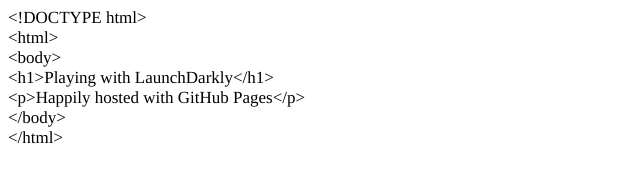
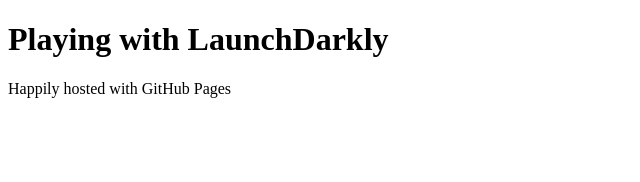
Before and after one commit to ajones05/ajones05.github.io, a plain HTML site: page index.html in a window 1280 px wide. Shown: the whole page, without its empty margins (0-640 px from the left). Drawn offline with Linux system fonts and the light colour scheme.

Commit message:
initial commit

```diff
--- a/index.html
+++ b/index.html
@@ -1,23 +1,7 @@
-<!DOCTYPE html PUBLIC "-//W3C//DTD HTML 4.01//EN" "http://www.w3.org/TR/html4/strict.dtd">
+<!DOCTYPE html>
 <html>
-<head>
-  <meta http-equiv="Content-Type" content="text/html; charset=utf-8">
-  <meta http-equiv="Content-Style-Type" content="text/css">
-  <title></title>
-  <meta name="Generator" content="Cocoa HTML Writer">
-  <meta name="CocoaVersion" content="1671">
-  <style type="text/css">
-    p.p1 {margin: 0.0px 0.0px 0.0px 0.0px; line-height: 20.0px; font: 17.0px Times; color: #000000; -webkit-text-stroke: #eae96f}
-    span.s1 {font-kerning: none}
-  </style>
-</head>
 <body>
-<p class="p1"><span class="s1">&lt;!DOCTYPE html&gt;</span></p>
-<p class="p1"><span class="s1">&lt;html&gt;</span></p>
-<p class="p1"><span class="s1">&lt;body&gt;</span></p>
-<p class="p1"><span class="s1">&lt;h1&gt;Playing with LaunchDarkly&lt;/h1&gt;</span></p>
-<p class="p1"><span class="s1">&lt;p&gt;Happily hosted with GitHub Pages&lt;/p&gt;</span></p>
-<p class="p1"><span class="s1">&lt;/body&gt;</span></p>
-<p class="p1"><span class="s1">&lt;/html&gt;</span></p>
+<h1>Playing with LaunchDarkly</h1>
+<p>Happily hosted with GitHub Pages</p>
 </body>
 </html>
```
